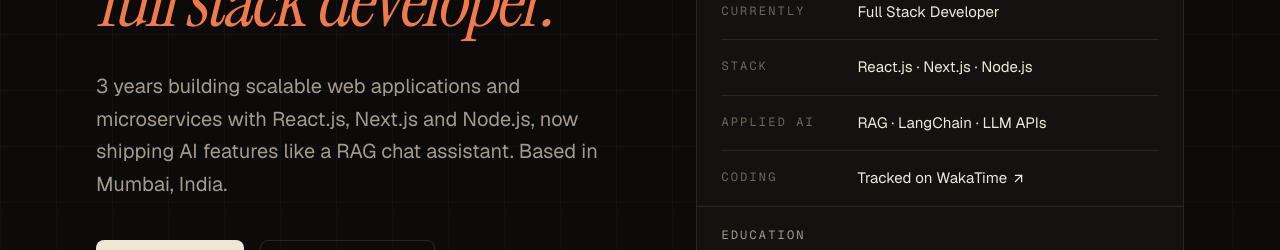
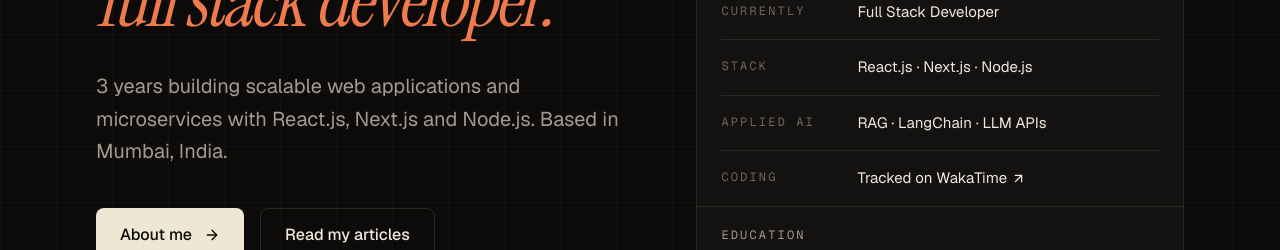
Before and after one commit to nisarggandhi21/portfolio, a Next.js app: page / in a window 1280 px wide. Shown: the part 358-608 px from the top of the page. Built offline with nearby package versions, Linux system fonts and the light colour scheme; no server answers.

Commit message:
Drop the AI features clause from the homepage intro
Co-Authored-By: Claude Opus 5.5 <noreply@anthropic.com>
Claude-Session: https://claude.ai/code/session_01527eQiNsoa9ThwJhVpzSgx

```diff
--- a/app/(site)/page.tsx
+++ b/app/(site)/page.tsx
@@ -40,8 +40,8 @@ export default async function Home() {
           </h1>
           <p className="mt-8 max-w-xl text-xl leading-relaxed text-muted">
             {formatYears(totalMonths)} building scalable web applications and
-            microservices with React.js, Next.js and Node.js, now shipping AI
-            features like a RAG chat assistant. Based in {profile.location}.
+            microservices with React.js, Next.js and Node.js. Based in{" "}
+            {profile.location}.
           </p>
           <div className="mt-10 flex flex-wrap gap-4">
             <PrimaryButton href="#about">About me</PrimaryButton>
```
